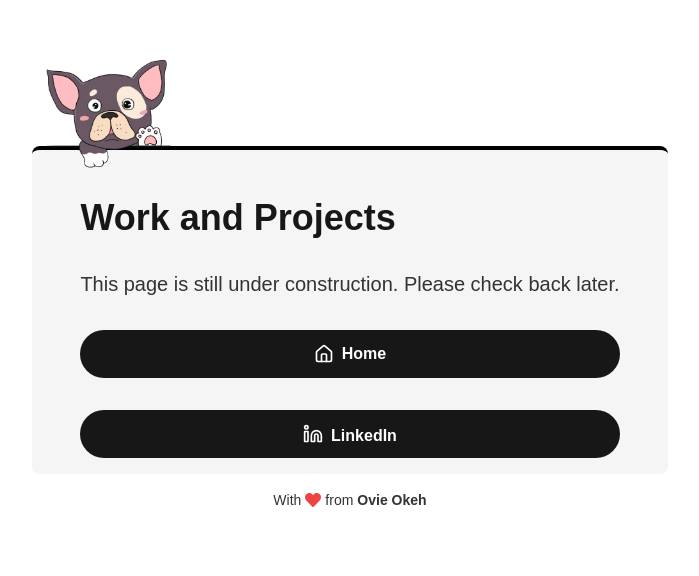
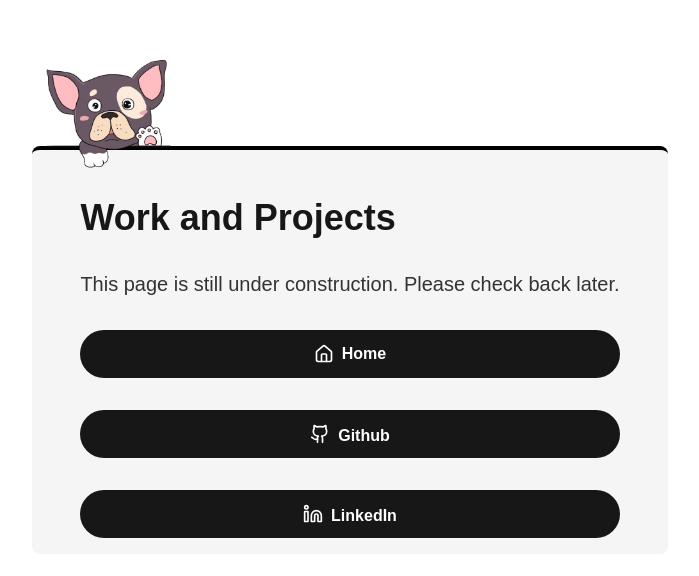
Before and after one commit to ovieokeh/ovie-space, a Next.js app: page /work in a window 1280 px wide. Shown: the part 222-798 px from the top of the page, without its empty margins (290-989 px from the left). Built offline with nearby package versions, Linux system fonts and the light colour scheme.

Commit message:
add github link

```diff
--- a/src/app/work/page.tsx
+++ b/src/app/work/page.tsx
@@ -1,4 +1,4 @@
-import { LuHouse, LuLinkedin } from "react-icons/lu";
+import { LuGithub, LuHouse, LuLinkedin } from "react-icons/lu";
 
 import { ExternalLink } from "@/components/external-link";
 import { InternalLink } from "@/components/internal-link";
@@ -18,6 +18,12 @@ export default function Books() {
           </h3>
           <InternalLink icon={<LuHouse className="size-5" />} href="/" title="Home" variant="bold" />
           <ExternalLink
+            icon={<LuGithub className="size-5" />}
+            href="https://github.com/ovieokeh"
+            title="Github"
+            variant="bold"
+          />
+          <ExternalLink
             icon={<LuLinkedin className="size-5" />}
             href="https://linkedin.com/in/ovieokeh"
             title="LinkedIn"
```
